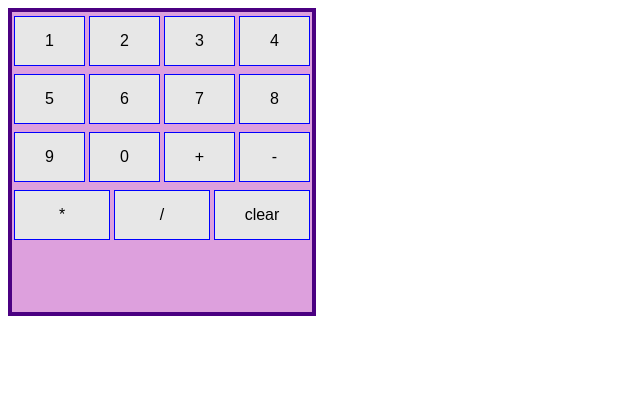
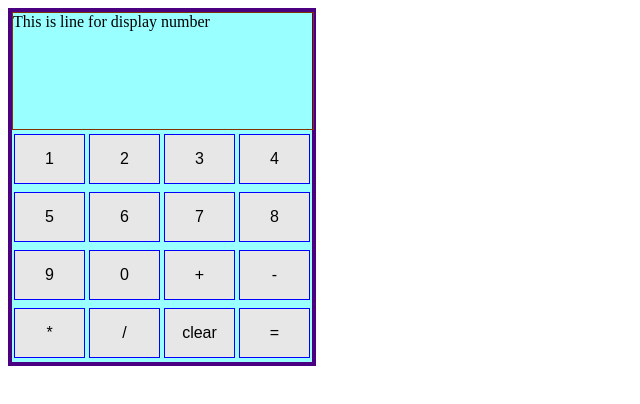
Before and after one commit to wanjun3211/Calculator, a plain HTML site: page index.html in a window 1280 px wide. Shown: the whole page, without its empty margins (0-640 px from the left). Drawn offline with Linux system fonts and the light colour scheme.

Commit message:
Adding display for calculator

```diff
--- a/index.html
+++ b/index.html
@@ -11,6 +11,8 @@
 
 <body>
     <div class="container">
+
+        <div class="display">This is line for display number</div>
 
         <div class="line1">
             <button class="button">1</button><button class="button">2</button> <button class="button">3</button> <button class="button">4</button>
@@ -26,7 +28,7 @@
 
 
         <div class="line4">
-             <button class="button">*</button><button class="button">/</button> <button class="button">clear</button>
+             <button class="button">*</button><button class="button">/</button> <button class="button">clear</button> <button class="button">=</button>
         </div>
     </div>
 </body>
--- a/styles.css
+++ b/styles.css
@@ -1,11 +1,17 @@
 .container {
 
-    height: 300px;
+    height: 350px;
     width: 300px;
-    background: plum;
+    background: #99ffff;
     border: 4px solid indigo;
     display: flex;
     flex-direction: column;
+}
+
+.display {
+    border: 1.5px solid rgb(130, 52, 0);
+    width: 300px;
+    height: 150px;
 }
 
 .line1,
@@ -26,6 +32,7 @@
     font-size: 16px;
     margin: 4px 2px;
     cursor: pointer;
-    background-color: #e7e7e7; color: black;
+    background-color: #e7e7e7;
+    color: black;
 
 }
```
